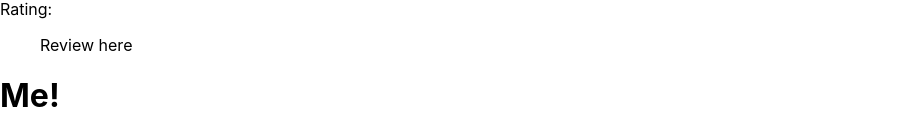
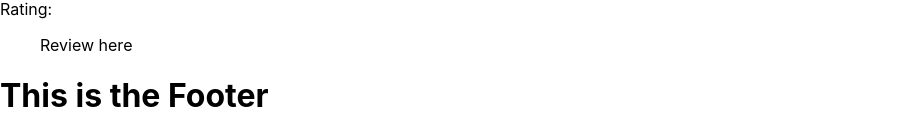
Before and after one commit to Vahan727/Ice-Cream-Shop-Finder, a React (Create React App) app: page / in a window 1280 px wide. Shown: the part 5431-5565 px from the top of the page, without its empty margins (0-902 px from the left). Built offline with nearby package versions, Linux system fonts and the light colour scheme; data requests are answered from the project's data file.

Commit message:
changed footer

```diff
--- a/src/components/Footer.js
+++ b/src/components/Footer.js
@@ -3,7 +3,7 @@ import React from 'react';
 function Footer() {
     return (
         <div>
-            <h1>Me!</h1>
+            <h1>This is the Footer</h1>
         </div>
     )
 }
--- a/src/components/ShopDetails.js
+++ b/src/components/ShopDetails.js
@@ -1,6 +1,8 @@
+import React from 'react';
 
-function ShopDetail(){
+function ShopDetail({shop}){
 
+    console.log({shop})
 
     return(
         <><div>
```
